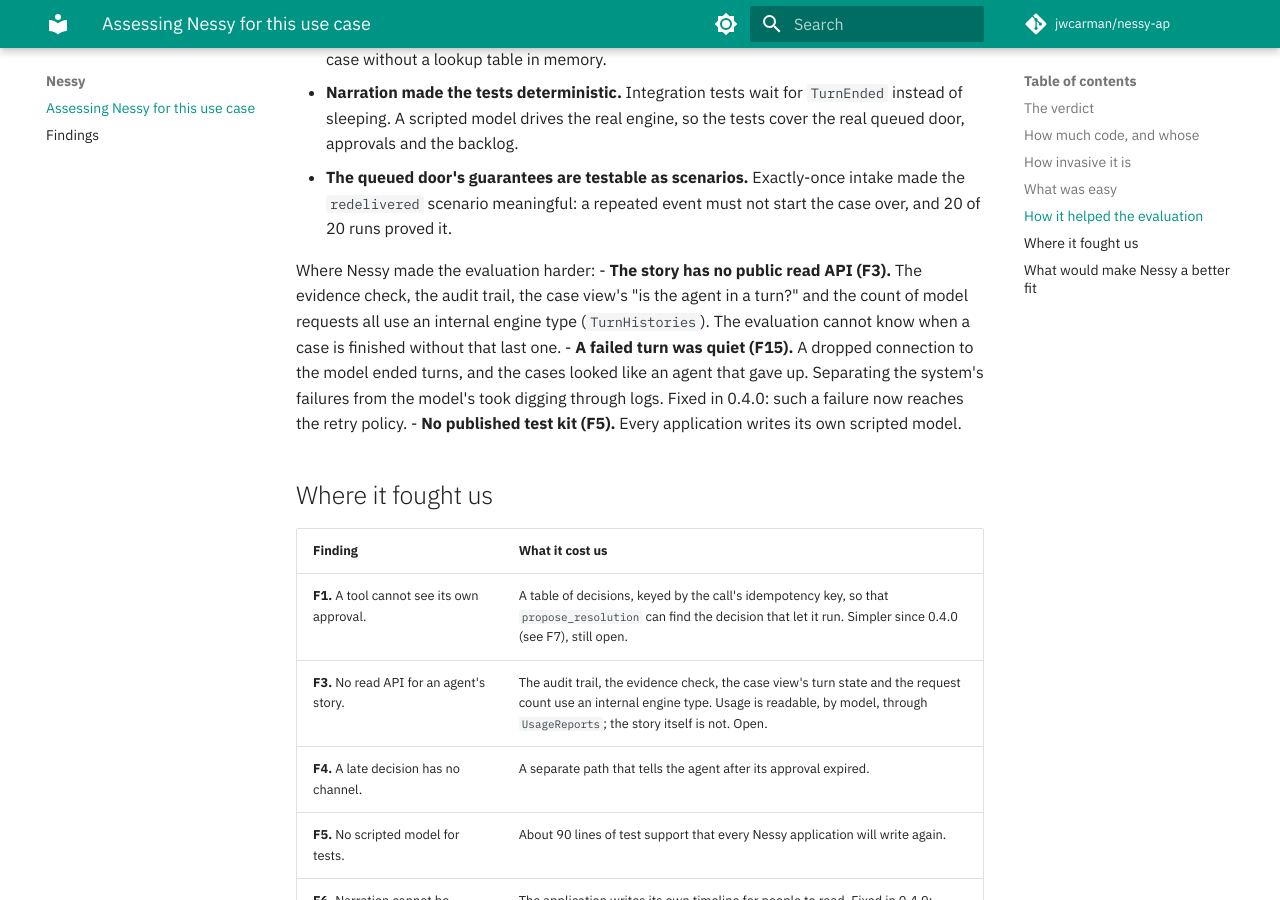
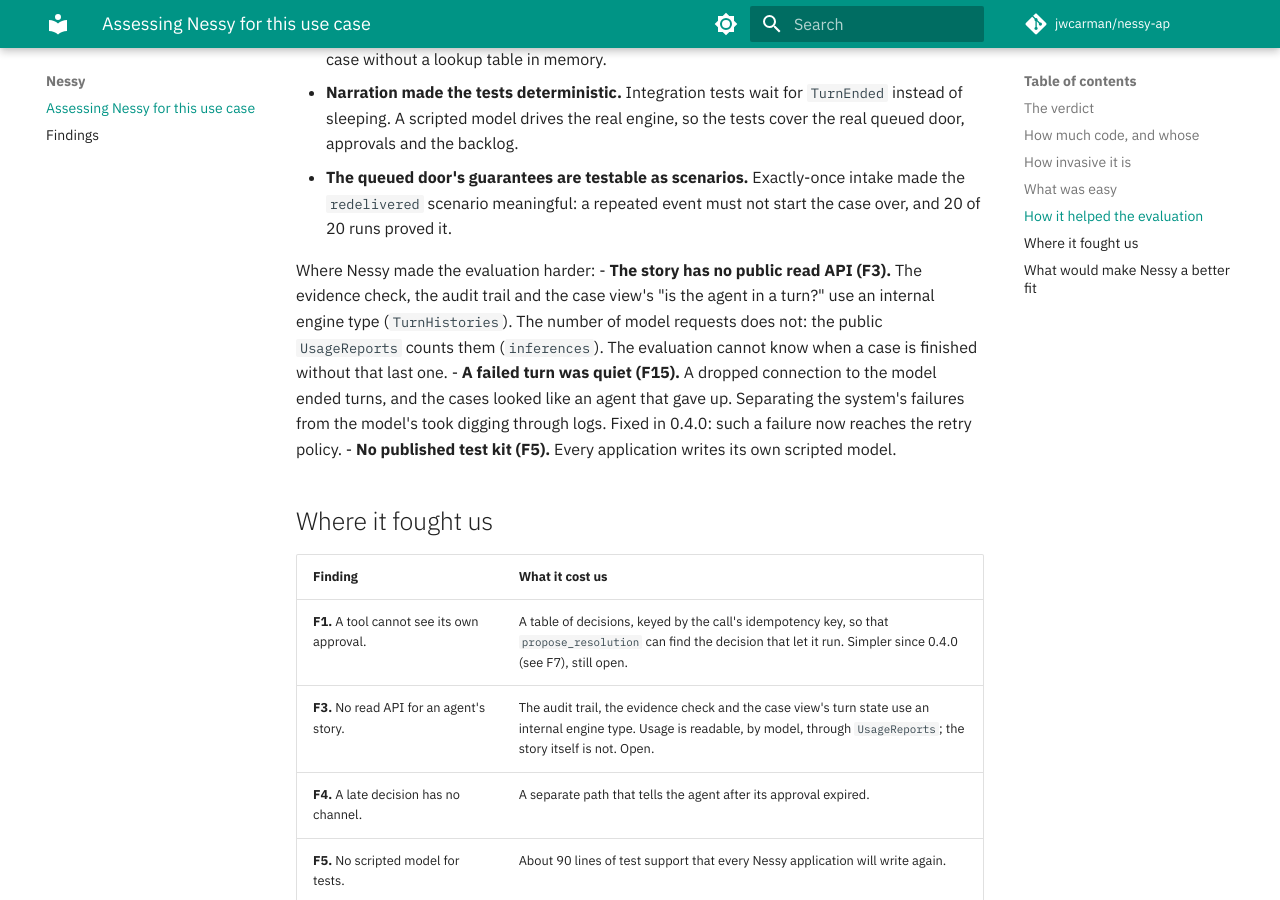
Before and after one commit to jwcarman/nessy-ap, an MkDocs documentation site: the page built from docs/nessy-assessment.md, in a window 1280 px wide and 900 px high, scrolled down 3173 px. Built offline with MkDocs 1.6.1 and Material for MkDocs 9.7.7, drawn with Linux system fonts in a browser that asks for light colours; comment, search, counter and statistics services are not loaded.

```diff
--- a/docs/nessy-assessment.md
+++ b/docs/nessy-assessment.md
@@ -113,9 +113,9 @@ records it.
   20 runs proved it.
 
 Where Nessy made the evaluation harder:
-- **The story has no public read API (F3).** The evidence check, the audit trail, the case view's
-  "is the agent in a turn?" and the count of model requests all use an internal engine type
-  (`TurnHistories`). The evaluation cannot know when a case is finished without that last one.
+- **The story has no public read API (F3).** The evidence check, the audit trail and the case
+  view's "is the agent in a turn?" use an internal engine type (`TurnHistories`). The number of
+  model requests does not: the public `UsageReports` counts them (`inferences`). The evaluation cannot know when a case is finished without that last one.
 - **A failed turn was quiet (F15).** A dropped connection to the model ended turns, and the cases
   looked like an agent that gave up. Separating the system's failures from the model's took
   digging through logs. Fixed in 0.4.0: such a failure now reaches the retry policy.
@@ -126,7 +126,7 @@ Where Nessy made the evaluation harder:
 | Finding | What it cost us |
 |---|---|
 | **F1.** A tool cannot see its own approval. | A table of decisions, keyed by the call's idempotency key, so that `propose_resolution` can find the decision that let it run. Simpler since 0.4.0 (see F7), still open. |
-| **F3.** No read API for an agent's story. | The audit trail, the evidence check, the case view's turn state and the request count use an internal engine type. Usage is readable, by model, through `UsageReports`; the story itself is not. Open. |
+| **F3.** No read API for an agent's story. | The audit trail, the evidence check and the case view's turn state use an internal engine type. Usage is readable, by model, through `UsageReports`; the story itself is not. Open. |
 | **F4.** A late decision has no channel. | A separate path that tells the agent after its approval expired. |
 | **F5.** No scripted model for tests. | About 90 lines of test support that every Nessy application will write again. |
 | **F6.** Narration cannot be joined to a tool call. | The application writes its own timeline for people to read. Fixed in 0.4.0: `ActionsRequested` carries each call. |
```
Also changed, not shown: docs/findings.md (+1 -1 lines).
